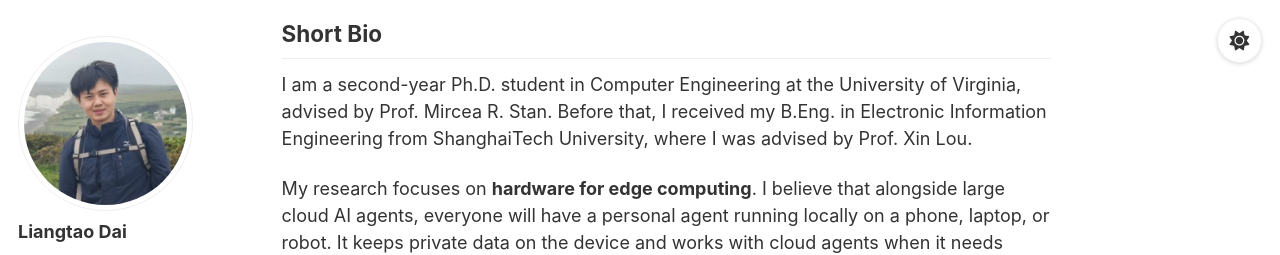
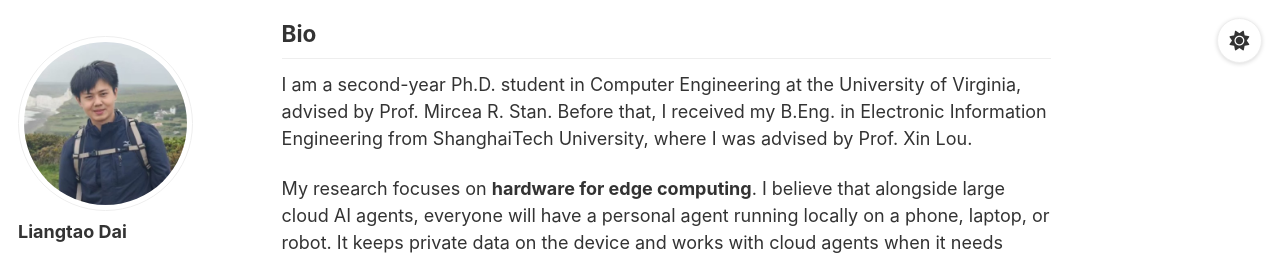
Before and after one commit to DDDDDlt/liangtaodai.github.io, a Jekyll site: the page built from _pages/about.md, in a window 1280 px wide and 900 px high. Shown: the top 255 px of the window. Built offline with Jekyll 4.4.1, drawn with Linux system fonts in a browser that asks for light colours; a style sheet for code colours, icons or effects is not loaded.

Commit message:
Rename Short Bio heading to Bio
Co-Authored-By: Claude Opus 5.5 <noreply@anthropic.com>
Claude-Session: https://claude.ai/code/session_01DYLYe9C6TX8cesK9o1eyX8

```diff
--- a/_pages/about.md
+++ b/_pages/about.md
@@ -5,7 +5,7 @@ author_profile: true
 hide_title: true
 ---
 
-## Short Bio
+## Bio
 
 I am a second-year Ph.D. student in Computer Engineering at the University of Virginia, advised by Prof. Mircea R. Stan. Before that, I received my B.Eng. in Electronic Information Engineering from ShanghaiTech University, where I was advised by Prof. Xin Lou.
 
```
